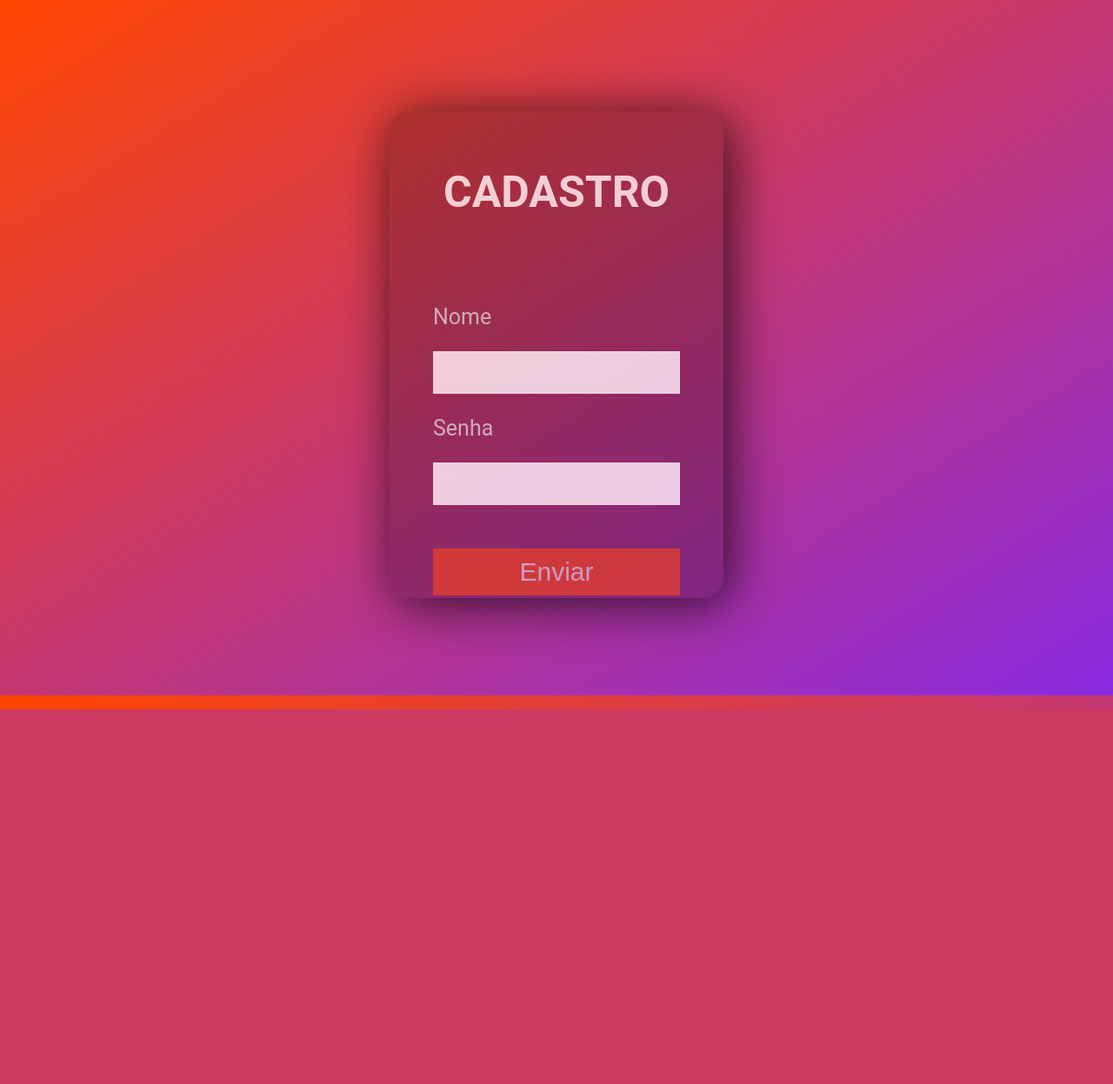
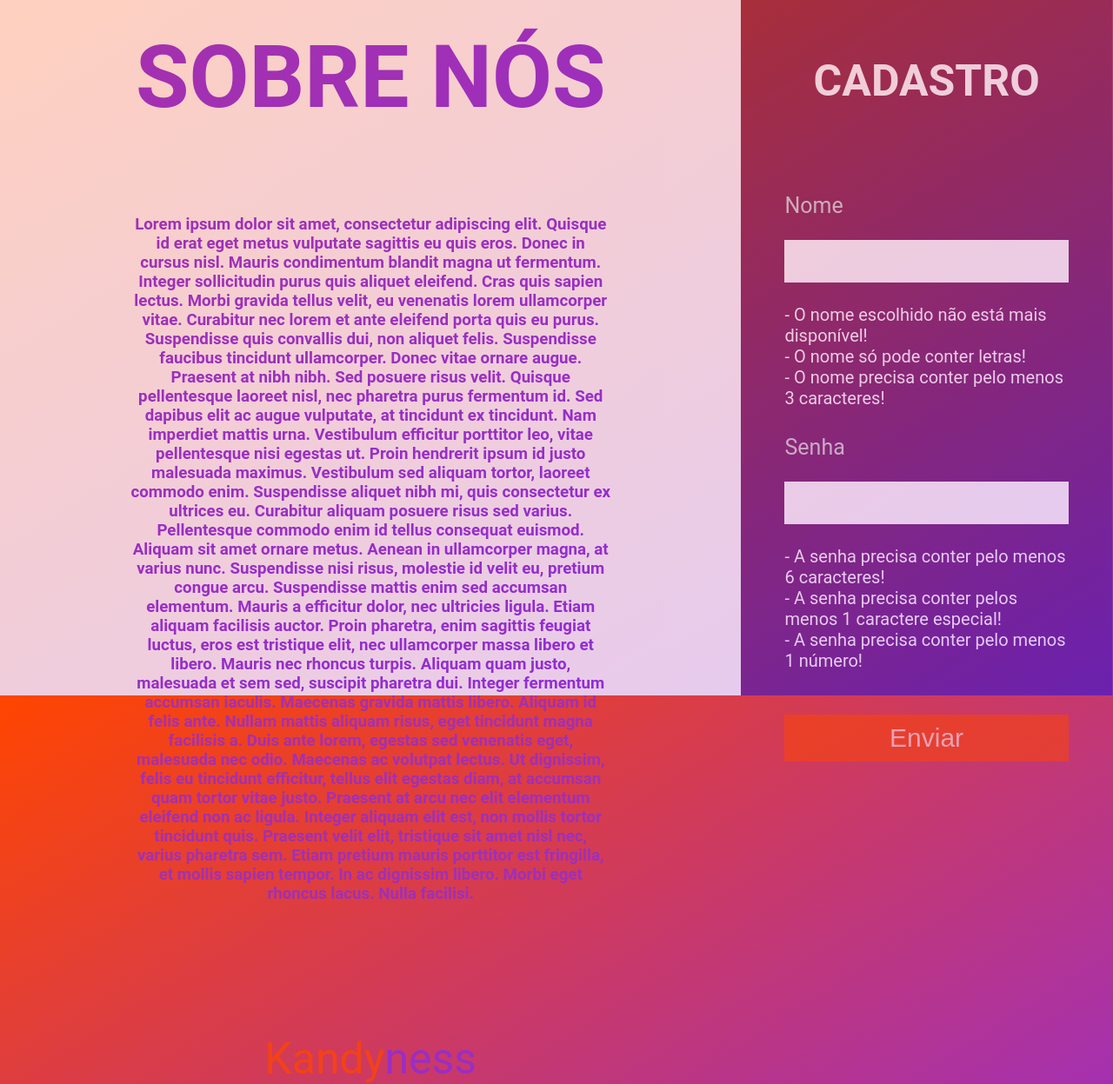
Before and after one commit to VictorPortelinha/KandyNess, a PHP site: page /cadastro.php in a window 1280 px wide. Shown: the whole page at 87% size. Before the commit the page ends 816 px from the top, so only its background shows below. Run offline with PHP 8.4, Linux system fonts and the light colour scheme.

Commit message:
Pg cadastro e divs de erros dos forms

```diff
--- a/src/PaginaLogin/login.css
+++ b/src/PaginaLogin/Styles/cadastro.css
@@ -6,34 +6,46 @@ body{
     background-image: linear-gradient(to bottom right, #FF4500, #8A2BE2);
     display: flex;
     align-items: center;
-    justify-content: center;
+    justify-content: start;
     height: 100vh;
     overflow: hidden;
     font-family: "Roboto",sans-serif;
     color: #ffffff;
+    padding: 0;
+    margin: 0;
 }
 
 .errors{
-    width: 20vw;
-    height: 50vh;
-    background-color: #fff;
-    border-radius: 3vmin;
-    box-shadow: 7px 7px 60px black;
-    margin-left: 20px;
-    display: none;
+    font-size: 20px;
 }
 
-.loginContainer{
-    width: 30vw;
-    height: 70vh;
+.cadastro{
+    width: 33.3vw;
+    height: 100vh;
     background: linear-gradient(rgba(0,0,0,0.3),rgba(0,0,0,0.3));
-    border-radius: 3vmin;
     opacity: 0.75;
-    box-shadow: 7px 7px 60px black;
+    box-shadow: -7px -7px -60px black;
     padding: 30px 50px;
     position: relative;
+}
 
-
+.about{
+    width: 66.6vw;
+    height: 100vh;
+    background-color: white;
+    opacity: 0.75;
+    padding: 30px 150px;
+    position: relative;
+    color: blueviolet;
+    text-align: center;
+}
+.about h1{
+    text-transform: uppercase;
+    font-size: 100px;
+    text-align: center;
+    margin-bottom: 100px;
+    margin-top: 0;
+    position: relative;
 }
 
 h1{
@@ -48,8 +60,11 @@ label{
     transition: color .3s ease;
 
 }
+.control{
+    margin-top: 30px;
+}
 
-.control input{
+input{
     width: 100%;
     display: block;
     padding: 10px;
@@ -58,6 +73,7 @@ label{
     outline: none;
     margin: 1em 0;
     font-size: 25px;
+    position: relative;
 }
 
 .control input[type="submit"]{
@@ -90,3 +106,10 @@ label{
 .link a:hover {
     opacity: 1;
 }
+
+
+.kandy{
+    color: orangered;
+    margin-top: 150px;
+    font-size: 50px;
+}
--- a/src/PaginaLogin/cadastro.php
+++ b/src/PaginaLogin/cadastro.php
@@ -4,25 +4,46 @@
     <head>
         <meta charset="utf-8">
         <meta http-equiv="X-UA-Compatible" content="IE=edge">
-        <title>Login</title>
+        <title>Cadastro</title>
         <meta name="description" content="">
         <meta name="viewport" content="width=device-width, initial-scale=1">
-        <link rel="stylesheet" href="login.css">
+        <link rel="stylesheet" href="Styles/cadastro.css">
 
     </head>
     <body>
 
+    <div class="about">
+        <h1>Sobre nós</h1>
+        <h3>Lorem ipsum dolor sit amet, consectetur adipiscing elit. Quisque id erat eget metus vulputate sagittis eu quis eros. Donec in cursus nisl. Mauris condimentum blandit magna ut fermentum. Integer sollicitudin purus quis aliquet eleifend. Cras quis sapien lectus. Morbi gravida tellus velit, eu venenatis lorem ullamcorper vitae. Curabitur nec lorem et ante eleifend porta quis eu purus. Suspendisse quis convallis dui, non aliquet felis. Suspendisse faucibus tincidunt ullamcorper. Donec vitae ornare augue. Praesent at nibh nibh. Sed posuere risus velit. Quisque pellentesque laoreet nisl, nec pharetra purus fermentum id.
+        Sed dapibus elit ac augue vulputate, at tincidunt ex tincidunt. Nam imperdiet mattis urna. Vestibulum efficitur porttitor leo, vitae pellentesque nisi egestas ut. Proin hendrerit ipsum id justo malesuada maximus. Vestibulum sed aliquam tortor, laoreet commodo enim. Suspendisse aliquet nibh mi, quis consectetur ex ultrices eu. Curabitur aliquam posuere risus sed varius. Pellentesque commodo enim id tellus consequat euismod. Aliquam sit amet ornare metus. Aenean in ullamcorper magna, at varius nunc. Suspendisse nisi risus, molestie id velit eu, pretium congue arcu. Suspendisse mattis enim sed accumsan elementum.
+        Mauris a efficitur dolor, nec ultricies ligula. Etiam aliquam facilisis auctor. Proin pharetra, enim sagittis feugiat luctus, eros est tristique elit, nec ullamcorper massa libero et libero. Mauris nec rhoncus turpis. Aliquam quam justo, malesuada et sem sed, suscipit pharetra dui. Integer fermentum accumsan iaculis. Maecenas gravida mattis libero. Aliquam id felis ante. Nullam mattis aliquam risus, eget tincidunt magna facilisis a. Duis ante lorem, egestas sed venenatis eget, malesuada nec odio.
+        Maecenas ac volutpat lectus. Ut dignissim, felis eu tincidunt efficitur, tellus elit egestas diam, at accumsan quam tortor vitae justo. Praesent at arcu nec elit elementum eleifend non ac ligula. Integer aliquam elit est, non mollis tortor tincidunt quis. Praesent velit elit, tristique sit amet nisl nec, varius pharetra sem. Etiam pretium mauris porttitor est fringilla, et mollis sapien tempor. In ac dignissim libero. Morbi eget rhoncus lacus. Nulla facilisi.</h3>
+        <div class="kandy">
+            Kandy<span style="color:blueviolet">ness</span>
+        </div>
+    </div>
 
-    <div class="loginContainer">
+    <div class="cadastro">
         <h1>Cadastro</h1>
-        <form action="#">
+        <form action="#" id="cadastro">
             <div class="control">
                 <label for="name" id="lbName">Nome</label>
                 <input type="text" name="name" id="name">
+                <div class="errors">
+                    - O nome escolhido não está mais disponível! <br>
+                    - O nome só pode conter letras! <br>
+                    - O nome precisa conter pelo menos 3 caracteres! <br>
+                </div>
+
             </div>
             <div class="control">
                 <label for="password" id="lbPassword">Senha</label>
                 <input type="password" name="password" id="password">
+                <div class="errors">
+                    - A senha precisa conter pelo menos 6 caracteres! <br>
+                    - A senha precisa conter pelos menos 1 caractere especial! <br>
+                    - A senha precisa conter pelo menos 1 número! <br>
+                </div>
             </div>
             <div class="control">
                 <input type="submit" value="Enviar">
@@ -35,6 +56,7 @@
 
 
         <script defer>
+            const form = document.getElementById("cadastro")
             const username = document.getElementById("name")
             const nameLbl = document.getElementById("lbName")
             const password = document.getElementById("password")
@@ -54,6 +76,13 @@
                 passwordLbl.style.color = "lightgray"
             })
 
+            form.addEventListener("submit",(e) => {
+                let nameRegex = /[0-9!@#$%^&*()_+=[\]{};':",./<>?\\|`~\-]/g;
+                if(nameRegex.test(username.value)){
+                    e.preventDefault()
+                    alert("aqui")
+                }
+            })
 
         </script>
     </body>
--- a/src/PaginaProdutos/produtos.php
+++ b/src/PaginaProdutos/produtos.php
@@ -214,7 +214,6 @@ require "../dbConnection/queries.php";
 
 
         if (errors.length > 0) {
-            errorsCounter++
           e.preventDefault();
           errors.forEach(
             (item) => (addErrors.innerHTML += "- " + item + "<br>")
```
Also changed, not shown: src/PaginaLogin/Styles/login.css (added, +97 -0 lines), src/PaginaLogin/login.php (+7 -2 lines).
